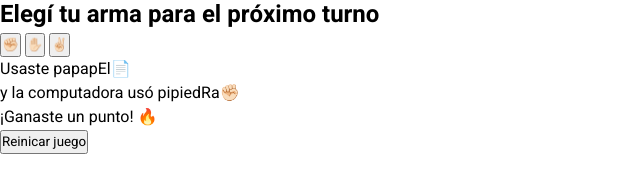
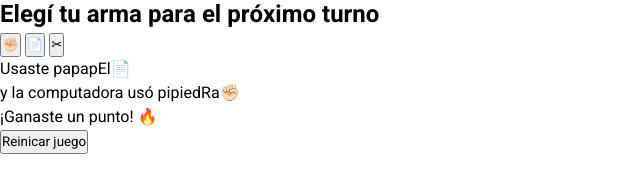
Before and after one commit to Jonatandb/HTML_PiedraPapelTijera, a plain HTML site: page index.html in a window 1280 px wide. Shown: the part 170-362 px from the top of the page, 0-640 px from the left. Drawn offline with Linux system fonts and the light colour scheme.

Commit message:
Update icons

```diff
--- a/index.html
+++ b/index.html
@@ -33,8 +33,8 @@
         <h2>Elegí tu arma para el próximo turno</h2>
         <div class="armas">
           <button class="arma" id="piedra">✊🏻</button>
-          <button class="arma" id="papel">✋🏻</button>
-          <button class="arma" id="tijera">✌🏻</button>
+          <button class="arma" id="papel">📄</button>
+          <button class="arma" id="tijera">✂</button>
         </div>
       </div>
       <div class="mensaje" id="mensaje">
```
